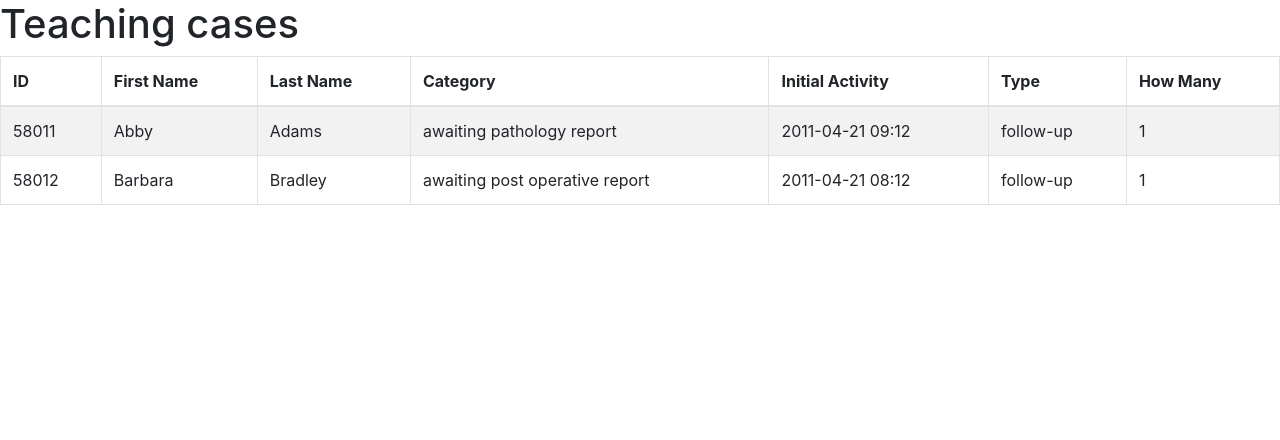
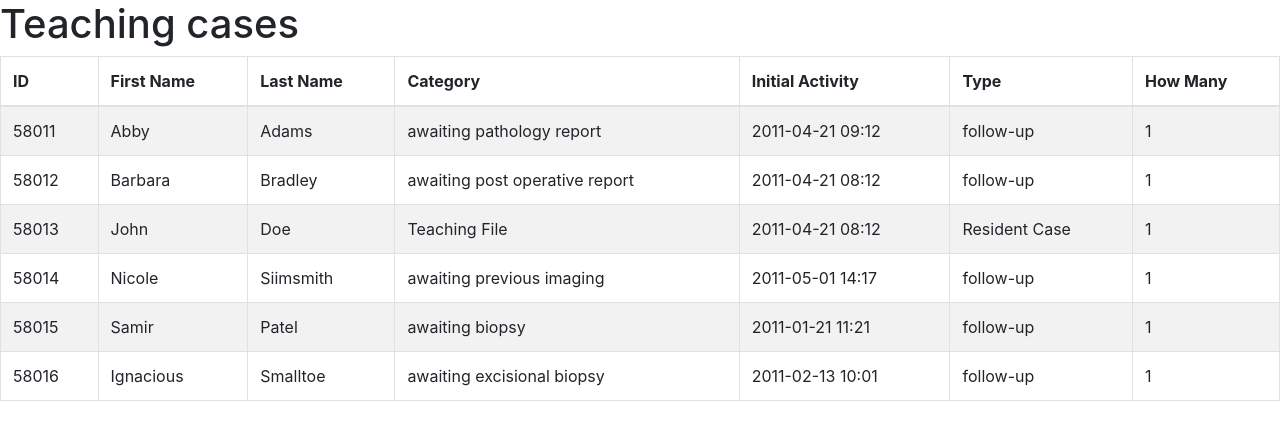
Before and after one commit to chafey/RadiologyCaseTracker, a React (Create React App) app: page /RadiologyCaseTracker/cases in a window 1280 px wide. Shown: the top 440 px of the page. Built offline with nearby package versions, Linux system fonts and the light colour scheme.

Commit message:
Added dummy cases

```diff
--- a/src/Cases.js
+++ b/src/Cases.js
@@ -40,6 +40,42 @@ const Cases = () => {
         initialDate: '2011-04-21 08:12',
         type: 'follow-up',
         quantity: 1,
+    },
+    {
+        id: '58013',
+        firstName: 'John',
+        lastName: 'Doe',
+        category: 'Teaching File',
+        initialDate: '2011-04-21 08:12',
+        type: 'Resident Case',
+        quantity: 1,
+    },
+    {
+        id: '58014',
+        firstName: 'Nicole',
+        lastName: 'Siimsmith',
+        category: 'awaiting previous imaging',
+        initialDate: '2011-05-01 14:17',
+        type: 'follow-up',
+        quantity: 1,
+    },
+    {
+        id: '58015',
+        firstName: 'Samir',
+        lastName: 'Patel',
+        category: 'awaiting biopsy',
+        initialDate: '2011-01-21 11:21',
+        type: 'follow-up',
+        quantity: 1,
+    },
+    {
+        id: '58016',
+        firstName: 'Ignacious',
+        lastName: 'Smalltoe',
+        category: 'awaiting excisional biopsy',
+        initialDate: '2011-02-13 10:01',
+        type: 'follow-up',
+        quantity: 1,
     }]
     return (
         <>
--- a/src/Landing.js
+++ b/src/Landing.js
@@ -136,7 +136,7 @@ const FollowUpParameters = () => (
     <Form.Check inline label="6 Months" type="checkbox" id={`inline-checkbox-5`} />
     <Form.Check inline label="1 Year" type="checkbox" id={`inline-checkbox-6`} />
     <Form.Check inline label="Custom Date" type="checkbox" id={'inline-checkbox-7'} />
-    <Form.Control inline label="Custom Date Text" type="date" id={'inline-custom-date-1'} width="200" />
+    <Form.Control inline label="Custom Date Text" type="date" id={'inline-custom-date-1'} style={{width: 200}} />
     </Row>
     <Row>
     <Col><Form.Check label="Pending Outside Imaging" type="checkbox" id={'inline-checkbox-outside-img'} /></Col>
@@ -186,7 +186,7 @@ class Tags extends React.Component {
   }
 
   onClick = () => {
-    const { inputValue, tags: tags } = this.state;
+    const { inputValue, tags } = this.state;
     if (inputValue) {
       const nextState = [...tags, inputValue];
       this.setState({ tags: nextState, inputValue: '' });
@@ -202,7 +202,7 @@ class Tags extends React.Component {
   }
 
   render() {
-    const { tags: tags, inputValue } = this.state;
+    const { tags, inputValue } = this.state;
     return (
       <div>
         <input type="text" value={inputValue} onChange={this.onChange} />
```
